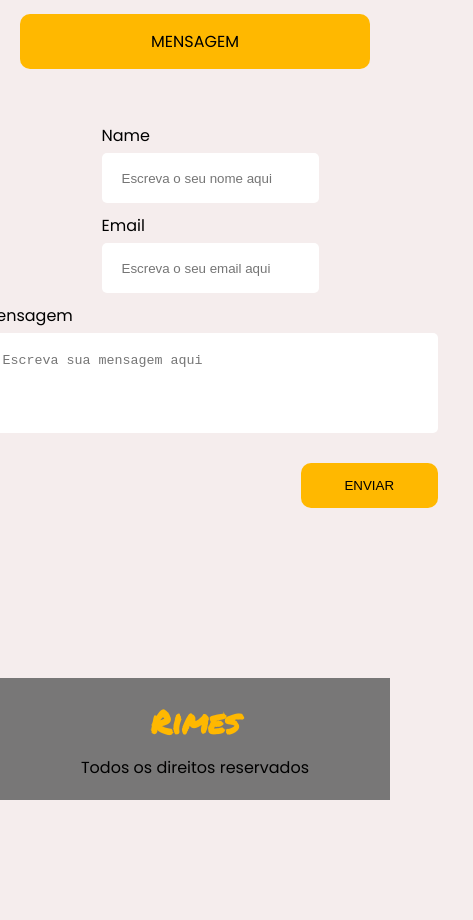
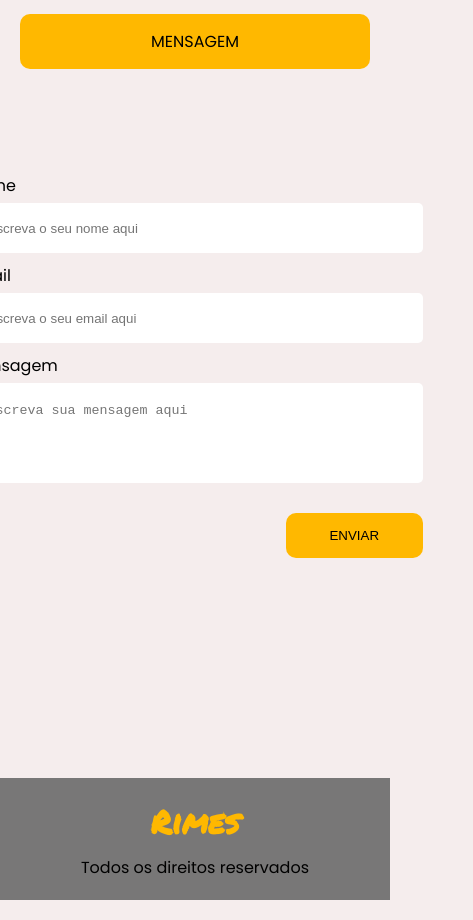
Before and after one commit to leonardorimes/portfolio, a React (Vite) app: page / in a window 390 px wide. Shown: the part 4140-5060 px from the top of the page, 473 px wide, since content can reach past the window. Before the commit the page ends 4972 px from the top, so only its background shows below. Built offline with nearby package versions, Linux system fonts and the light colour scheme.

Commit message:
ajustando form

```diff
--- a/src/components/Contact.module.css
+++ b/src/components/Contact.module.css
@@ -23,6 +23,7 @@
   gap: 54px;
   justify-content: center;
   align-items: center;
+  width: 100%;
 }
 
 .form {
@@ -90,8 +91,7 @@
 
   .form {
     margin-left: 30px;
-    justify-content: center;
-    align-items: center;
+    margin: 50px;
   }
   .content {
     flex-direction: column;
```
